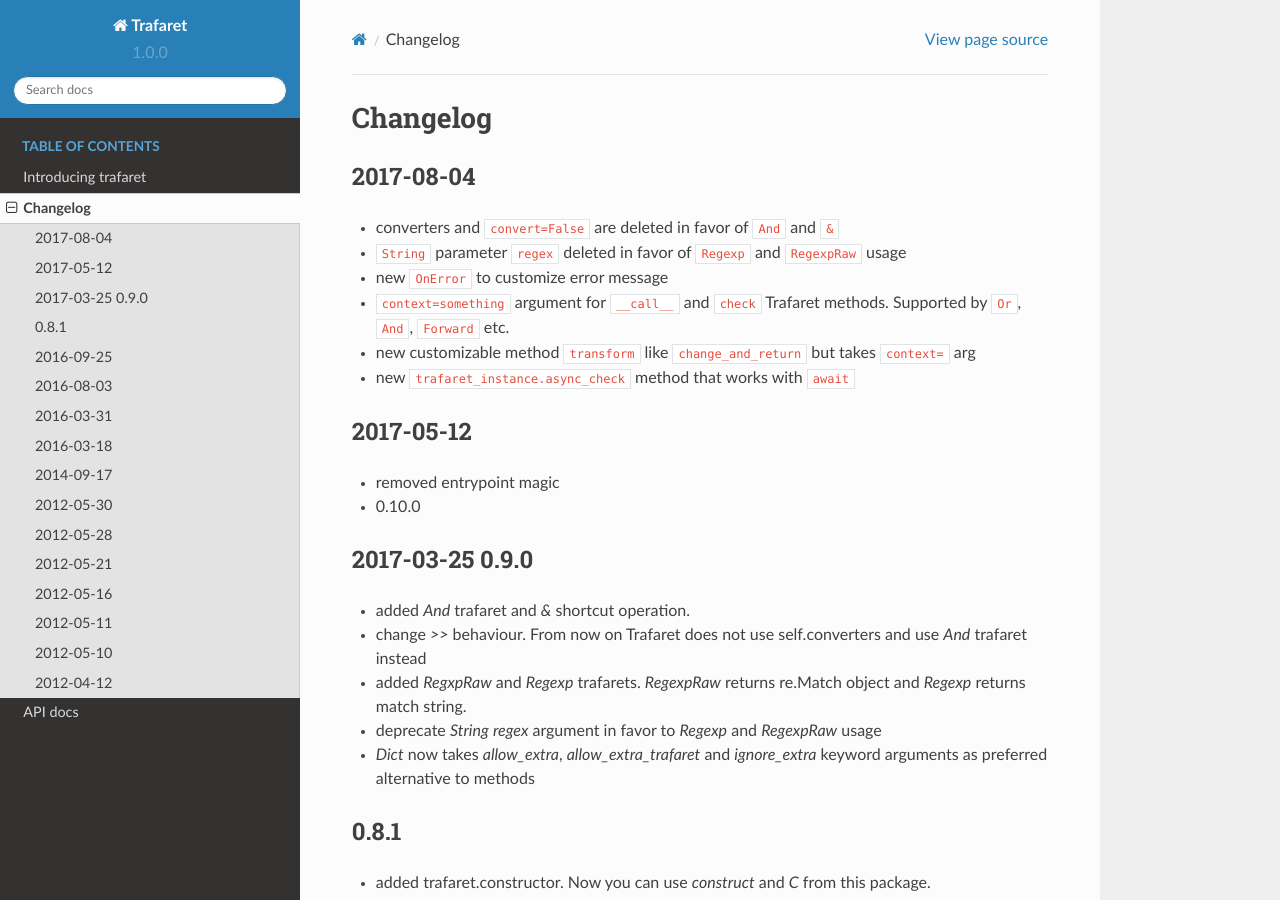
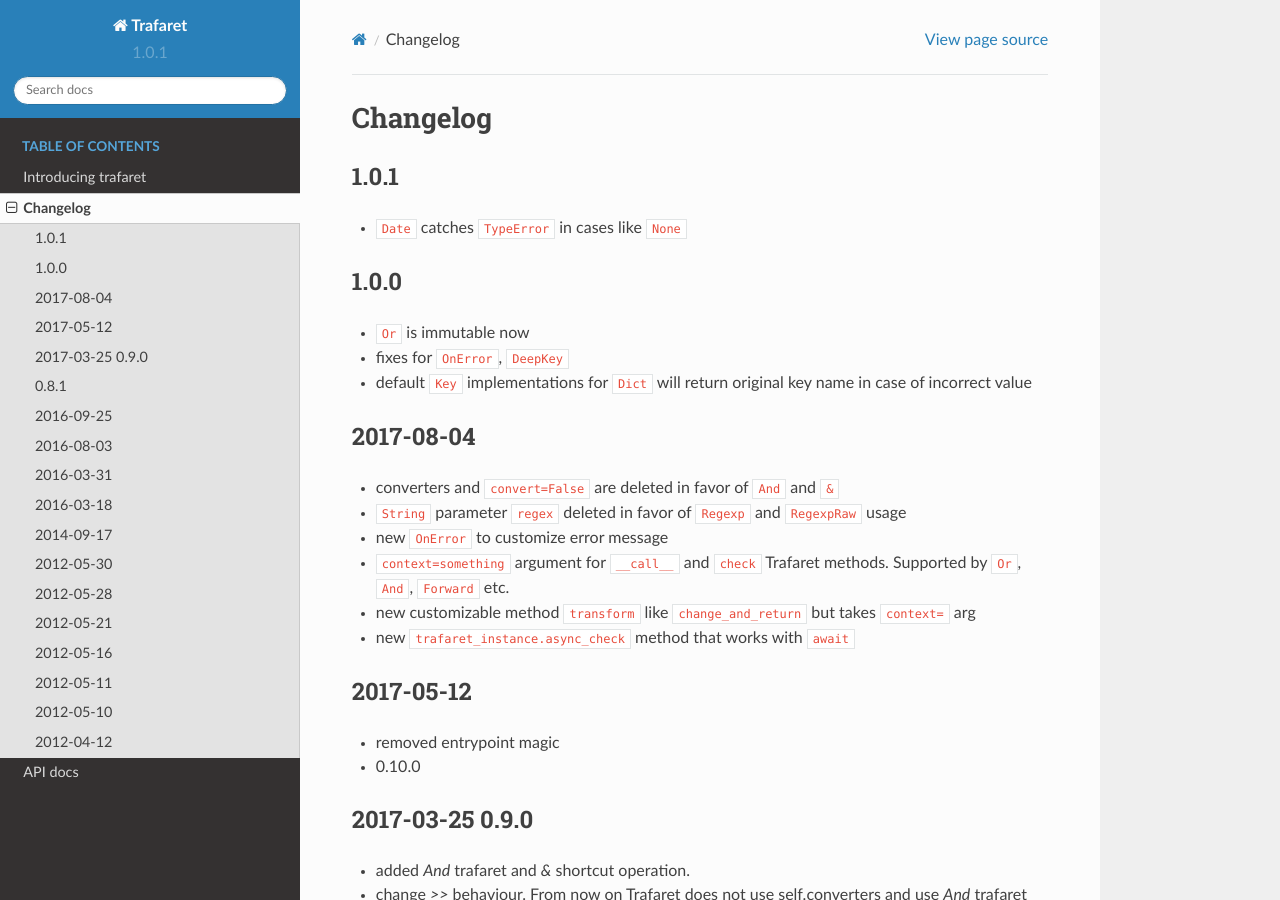
Before and after one commit to Deepwalker/trafaret, a Sphinx documentation site: the page built from docs/changelog.rst, in a window 1280 px wide and 900 px high. Built offline with Sphinx 7.4.7 and the Read the Docs theme 2.0.0, drawn with Linux system fonts in a browser that asks for light colours.

Commit message:
changelog

```diff
--- a/docs/changelog.rst
+++ b/docs/changelog.rst
@@ -1,5 +1,18 @@
 Changelog
 =========
+
+1.0.1
+-----
+- ``Date`` catches ``TypeError`` in cases like ``None``
+
+
+1.0.0
+-----
+- ``Or`` is immutable now
+- fixes for ``OnError``, ``DeepKey``
+- default ``Key`` implementations for ``Dict`` will return original key name
+  in case of incorrect value
+
 
 2017-08-04
 ----------
--- a/trafaret/__init__.py
+++ b/trafaret/__init__.py
@@ -100,4 +100,4 @@
 )
 
 
-__VERSION__ = (1, 0, 0)
+__VERSION__ = (1, 0, 1)
```
